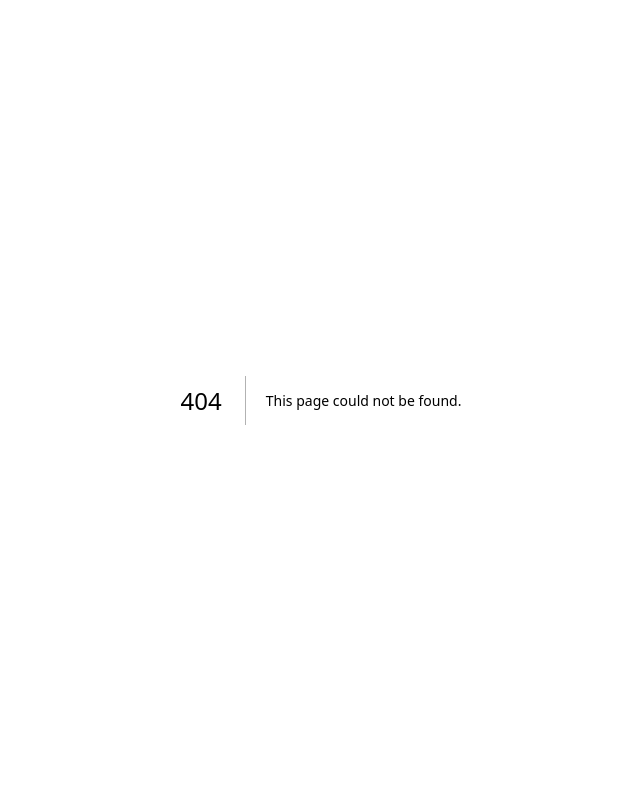
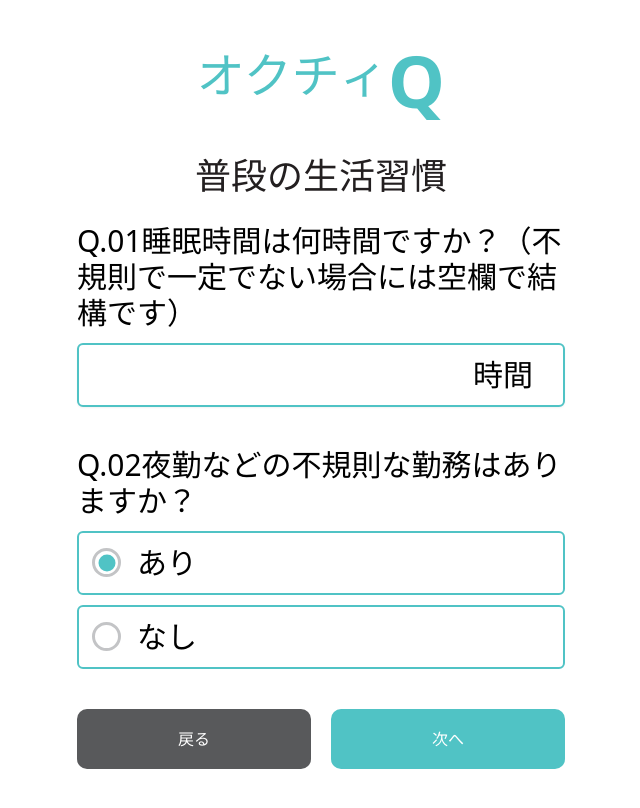
Before and after one commit to sang612/NERU, a Next.js app: page /survey in a window 1280 px wide. Before the commit this address had no page. Shown: the top 808 px of the page, without its empty margins (319-959 px from the left). Built offline with nearby package versions, Linux system fonts and the light colour scheme.

Commit message:
[5] - Implement - [FE] - UI Survey

```diff
--- /dev/null
+++ b/src/app/survey/page.js
@@ -0,0 +1,77 @@
+"use client";
+import { Input } from "@/components/Input";
+import { InputRadio } from "@/components/InputRadio";
+import { Button } from "@/components/Button/button";
+import { useState } from "react";
+
+export default function SurveyPage() {
+  const [q01, setQ01] = useState(null);
+  const [q02, setQ02] = useState(true);
+  const handleChangeInput = (e) => {
+    setQ01(e.target.value);
+  };
+  const handleChangeRadioInput = (e) => {
+    setQ02(e.target.value === "true");
+  };
+  const handleSubmit = () => {};
+
+  return (
+    <div className={`mx-auto h-full xsm:w-[540px] min-h-screen bg-[#ffffff]`}>
+      <div className="text-center flex flex-col justify-center px-[26px] pt-[43.98px] pb-[60.07px] w-full h-full">
+        <h1 className="w-full text-center text-3xl md:text-4xl xl:text-5xl text-primary">
+          オクチィ
+          <span className="align-middle text-6xl md:text-6xl xl:text-7xl font-bold">
+            Q
+          </span>
+        </h1>
+        <div className="w-full py-4 md:py-6 lg:py-8 xl:py-10">
+          <p className="text-2xl text-third md:text-3xl xl:text-4xl">
+            普段の生活習慣
+          </p>
+          <div className="mt-[26.8px] text-left text-xl md:text-2xl xl:text-3xl">
+            <div>
+              <label>
+                Q.01睡眠時間は何時間ですか？（不規則で一定でない場合には空欄で結構です）
+              </label>
+              <div className="relative mt-[12px]">
+                <Input
+                  className="pr-[72px]"
+                  type={"number"}
+                  onChange={handleChangeInput}
+                />
+                <div className="absolute right-[32px] top-1/2 -translate-y-1/2">
+                  時間
+                </div>
+              </div>
+            </div>
+            <div className="mt-[40px]">
+              <label>Q.02夜勤などの不規則な勤務はありますか？</label>
+              <div className="mt-[12px]">
+                <InputRadio
+                  text="あり"
+                  name="theme"
+                  checked
+                  value={true}
+                  onChange={handleChangeRadioInput}
+                />
+                <InputRadio
+                  className="mt-[10.14px]"
+                  text="なし"
+                  name="theme"
+                  value={false}
+                  onChange={handleChangeRadioInput}
+                />
+              </div>
+            </div>
+          </div>
+          <div className="flex gap-[20px] mt-[40px]">
+            <Button classname="bg-secondary">戻る</Button>
+            <Button onClick={handleSubmit} classname="bg-primary">
+              次へ
+            </Button>
+          </div>
+        </div>
+      </div>
+    </div>
+  );
+}
--- /dev/null
+++ b/src/components/InputRadio/index.js
@@ -0,0 +1,32 @@
+export const InputRadio = ({
+  name,
+  id,
+  value,
+  onChange,
+  checked,
+  text,
+  className,
+}) => {
+  return (
+    <div
+      className={`w-full h-16 outline-[2px] border-primary border-solid border-2 rounded-md flex items-center ${className}`}
+    >
+      <label
+        htmlFor={id}
+        className="radio-label flex items-center w-full h-full hover:cursor-pointer"
+      >
+        <input
+          className="radio-input m-0 invisible peer"
+          type="radio"
+          name={name}
+          id={id}
+          value={value}
+          onChange={onChange}
+          defaultChecked={checked}
+        />
+        <span className="border-[#C3C4C6] peer-checked:border-[#C3C4C6] peer-checked:border-solid peer-checked:border-[3.5px] peer-checked:after:opacity-100 cursor-pointer w-[29px] h-[29px] border-[3.5px] border-solid rounded-full inline-block relative after:content-[''] after:w-[17px] after:h-[17px] after:bg-[#50C3C5] after:absolute after:rounded-full after:top-1/2 after:left-1/2 after:translate-x-[-50%] after:translate-y-[-50%] after:opacity-0 after:transition-opacity after:duration-300" />
+        <h5 className="ml-[16px]">{text}</h5>
+      </label>
+    </div>
+  );
+};
```
